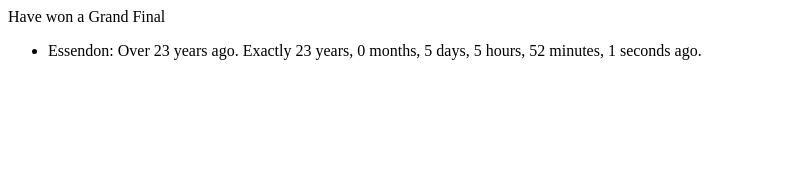
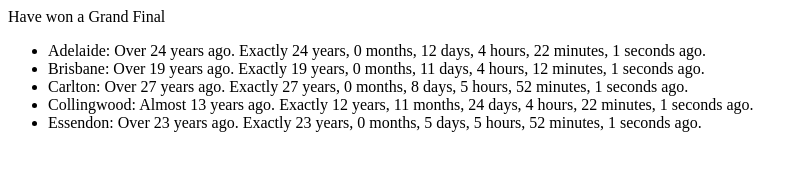
Before and after one commit to DorkyP/how-long-since, a plain HTML site: page afl.html in a window 1280 px wide. Shown: the whole page, without its empty margins (0-808 px from the left). Drawn offline with Linux system fonts and the light colour scheme.

Commit message:
Corrected algorithm, added more AFL teams

```diff
--- a/afl.html
+++ b/afl.html
@@ -5,6 +5,10 @@
 	<body onload="setInterval(update,50)">
 		Have won a Grand Final
 		<ul>
+			<li id="adelaide" value="1998-09-26T16:30:00+10:00" name="Adelaide" class="timeSince"></li>
+			<li id="brisbane" value="2003-09-27T16:40:00+10:00" name="Brisbane" class="timeSince"></li>
+			<li id="carlton" value="1995-09-30T15:00:00+10:00" name="Carlton" class="timeSince"></li>
+			<li id="collingwood" value="2010-10-02T16:30:00+10:00" name="Collingwood" class="timeSince"></li>
 			<li id="essendon" value="2000-09-02T15:00:00+10:00" name="Essendon" class="timeSince"></li>
 		</ul>
 		<div>
@@ -36,26 +40,28 @@
 			var yearDiff = Math.floor(diff/31556952000);
 
 			// Figure out which whole months have elapsed from then -> now.
+			var dayDiff = 0;
 			var monthDiff = 0;
-			if (now.getUTCMonth() > (then.getUTCMonth()+1)) { // Month is in the past
-				monthDiff = now.getUTCMonth() - then.getUTCMonth();
+			var thenDate = then.getUTCDate();
+			var nowDate = now.getUTCDate();
+			var thenMonth = then.getUTCMonth();
+			var nowMonth = now.getUTCMonth();
+			// If current date is higher than then date, just do current-then
+			// Else do number of days from origin to end of month + current date of month
+
+			if (nowMonth >= thenMonth) { // Month is in the past
+				monthDiff = nowMonth - thenMonth;
+				if(nowDate >= thenDate) {
+					dayDiff = nowDate-thenDate-1;
+				} else {
+					dayDiff = (months[thenMonth]-thenDate) + nowDate;
+				}
 			} else { // Month is in the future
-				monthDiff = (12 - then.getUTCMonth() + now.getUTCMonth()) % 12;
-				if (now.getUTCDate() < then.getUTCDate()) {
+				monthDiff = (12 - thenMonth + nowMonth) % 12;
+				if (nowDate < thenDate) {
 					monthDiff -= 1;
 				}
-			}
-
-			// Day diff = number of days from origin to end of month + current date of month
-			var dayDiff = 0;
-			// If current date is higher than then date, just do current-then
-			// Else do number of days from origin to end of month + current date of month
-			var thenDate = then.getDate();
-			var nowDate = now.getDate();
-			if(nowDate >= thenDate) {
-				dayDiff = nowDate-thenDate-1;
-			} else {
-				dayDiff = (months[then.getMonth()]-thenDate) + nowDate;
+				dayDiff = thenDate +  (months[nowMonth]-nowDate)
 			}
 
 			var simple = "";
```
